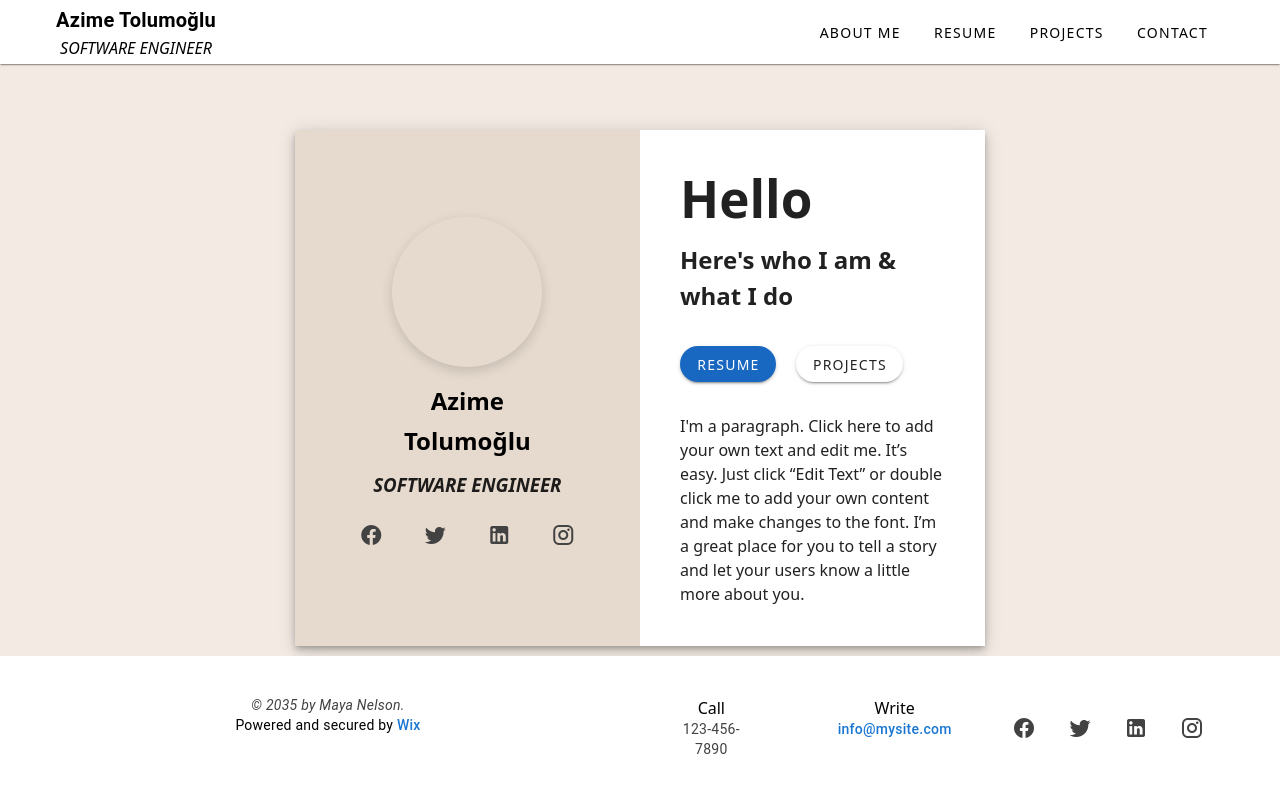
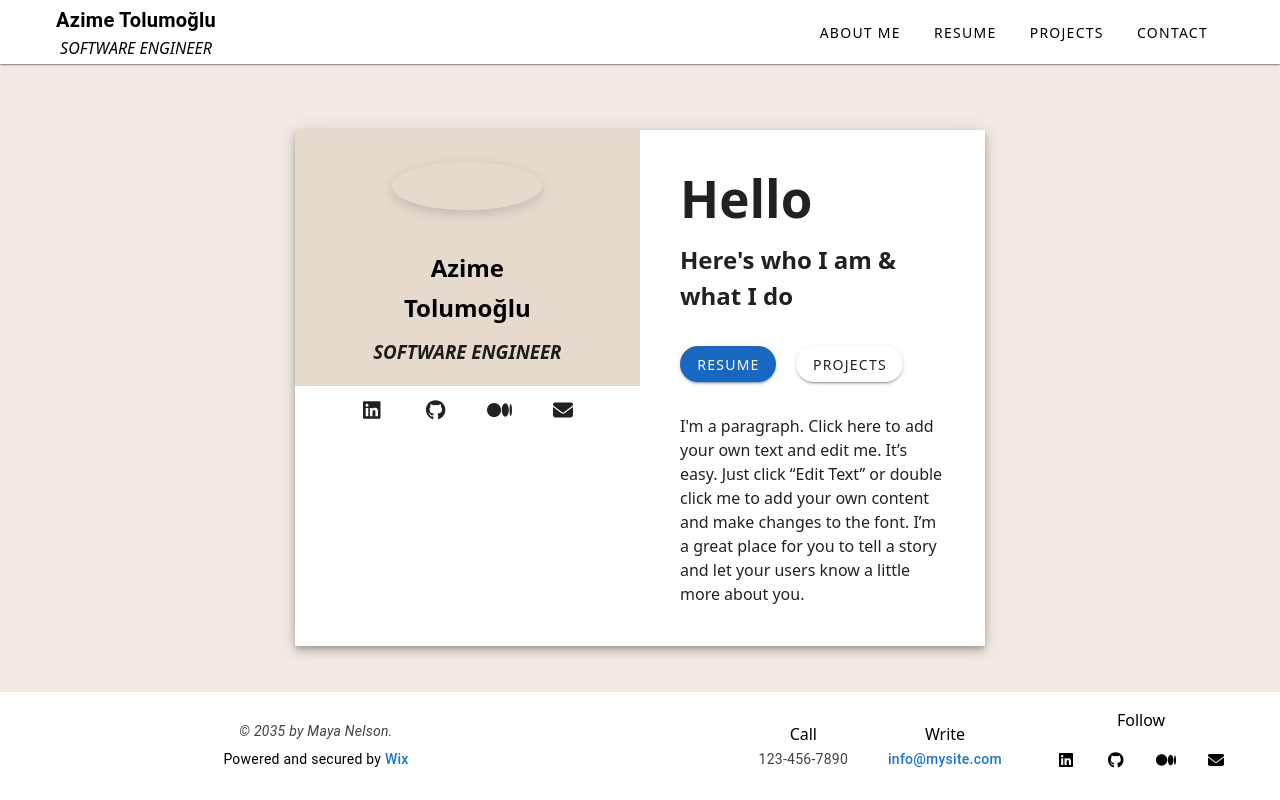
Before and after one commit to TOLUMOGLU/VUeMyWeb, a Vue app: page / in a window 1280 px wide. Shown: the top 800 px of the page. Built offline with nearby package versions, Linux system fonts and the light colour scheme.

Commit message:
iconlar güncellendi.

```diff
--- a/package.json
+++ b/package.json
@@ -9,6 +9,10 @@
     "preview": "vite preview"
   },
   "dependencies": {
+    "@fortawesome/fontawesome-svg-core": "^6.7.2",
+    "@fortawesome/free-brands-svg-icons": "^6.7.2",
+    "@fortawesome/free-solid-svg-icons": "^6.7.2",
+    "@fortawesome/vue-fontawesome": "^3.0.8",
     "@mdi/font": "^7.4.47",
     "@vuelidate/core": "^2.0.3",
     "@vuelidate/validators": "^2.0.4",
--- a/src/components/AboutMe.vue
+++ b/src/components/AboutMe.vue
@@ -7,42 +7,54 @@
             <v-col
               cols="12"
               md="6"
-              class="d-flex flex-column align-center justify-center pa-8"
-              style="background-color: #e6dace;">
+              class="d-flex flex-column align-center justify-center pa-8 ma-0"
+              style="background-color: #e6dace; height: 100%; position: relative;"
+            >
               <v-img
-              src="https://avatars.mds.yandex.net/i?id=2a00000179f5ece0391cd85e6c09c8dfb4fb-4914134-images-thumbs&n=13"
-              alt="Azime Tolumoğlu"
-              class="mb-4"
-              cover
-              style="border-radius: 50%; box-shadow: 0 4px 12px rgba(0,0,0,0.15); max-width: 150px; max-height: 150px; width: 100%; height: auto;"
-            ></v-img>
+                src="https://avatars.mds.yandex.net/i?id=2a00000179f5ece0391cd85e6c09c8dfb4fb-4914134-images-thumbs&n=13"
+                alt="Azime Tolumoğlu"
+                class="mb-4 pa-2 pa-md-6"
+                cover
+                style="border-radius: 50%; box-shadow: 0 4px 12px rgba(0,0,0,0.15); max-width: 150px; max-height: 150px; width: 100%; height: auto;"
+              ></v-img>
 
-              <div class="text-center">
+              <div class="text-center pa-2 pa-md-6">
                 <h2 class="mb-1 font-weight-bold text-black">Azime</h2>
                 <h2 class="mb-3 font-weight-bold text-black">Tolumoğlu</h2>
                 <h3 class="mb-3 font-italic">SOFTWARE ENGINEER</h3>
               </div>
-              <div class="d-flex justify-center" style="gap: 16px;">
-                <v-btn icon variant="text" href="https://facebook.com" target="_blank" rel="noopener">
-                  <v-icon color="grey-darken-3">mdi-facebook</v-icon>
+              <div
+                class="d-flex justify-center align-center"
+                style="
+                  gap: 16px;
+                  background-color: white;
+                  width: 100%;
+                  margin-top: auto;
+                  padding: 0;
+                  position: absolute;
+                  bottom: 0;
+                  left: 0;" >
+                <v-btn icon variant="text" href="https://www.linkedin.com/in/azime-tolumo%C4%9Flu/" target="_blank" rel="noopener">
+                  <font-awesome-icon :icon="['fab', 'linkedin']" size="lg" />
                 </v-btn>
-                <v-btn icon variant="text" href="https://twitter.com" target="_blank" rel="noopener">
-                  <v-icon color="grey-darken-3">mdi-twitter</v-icon>
+                <v-btn icon variant="text" href="https://github.com/TOLUMOGLU" target="_blank" rel="noopener">
+                  <font-awesome-icon :icon="['fab', 'github']" size="lg" />
                 </v-btn>
-                <v-btn icon variant="text" href="https://linkedin.com" target="_blank" rel="noopener">
-                  <v-icon color="grey-darken-3">mdi-linkedin</v-icon>
+                <v-btn icon variant="text" href="https://medium.com/@tolumogluazime2" target="_blank" rel="noopener">
+                  <font-awesome-icon :icon="['fab', 'medium']" size="lg" />
                 </v-btn>
-                <v-btn icon variant="text" href="https://instagram.com" target="_blank" rel="noopener">
-                  <v-icon color="grey-darken-3">mdi-instagram</v-icon>
+                <v-btn icon variant="text" href="mailto:info@mysite.com" target="_blank" rel="noopener">
+                  <font-awesome-icon :icon="['fas', 'envelope']" size="lg" />
                 </v-btn>
               </div>
             </v-col>
+
             <v-col cols="12" md="6" class="pa-8 text-left">
               <h1 class="pa-2"><strong>Hello</strong></h1>
               <h2 class="mb-4 pa-2">Here's who I am & what I do</h2>
               <div class="d-flex justify-start mb-4 pa-2" style="gap: 20px;">
-                <v-btn color="primary" href = "#resume" rounded>Resume</v-btn>
-                <v-btn href = "#projects" rounded>Projects</v-btn>
+                <v-btn color="primary" href="#resume" rounded>Resume</v-btn>
+                <v-btn href="#projects" rounded>Projects</v-btn>
               </div>
               <p class="pa-2">
                 I'm a paragraph. Click here to add your own text and edit me. It’s easy. Just click “Edit Text” or double click me to add your own content and make changes to the font.
--- a/src/components/Footer.vue
+++ b/src/components/Footer.vue
@@ -1,10 +1,9 @@
 <template>
-  <v-footer color="white" app class="pa-6">
+  <v-footer color="white" app class="pa-0">
     <v-container fluid>
-      <v-row justify="space-between" class="w-100">
-
-        <v-col cols="12" md="6" class="d-flex flex-column">
-          <div class="text-body-2 font-italic text-grey-darken-3">© 2035 by Maya Nelson.</div>
+      <v-row class="w-100" align="center">
+        <v-col cols="12" md="6" class="d-flex flex-column justify-center">
+          <div class="text-body-2 font-italic text-grey-darken-3 mb-2">© 2035 by Maya Nelson.</div>
           <div class="text-body-2">
             Powered and secured by
             <a href="https://www.wix.com" target="_blank" rel="noopener" class="text-blue-darken-2">
@@ -12,33 +11,40 @@
             </a>
           </div>
         </v-col>
+        <v-col cols="12" md="6" class="d-flex justify-end align-center" style="gap: 40px;">
 
-        <v-col cols="6" md="1" class="text-center">
-          <div class="text-subtitle2 font-weight-medium">Call</div>
-          <div class="text-body-2 text-grey-darken-3">123-456-7890</div>
+          <div class="text-center">
+            <div class="text-subtitle2 font-weight-medium mb-1">Call</div>
+            <div class="text-body-2 text-grey-darken-3">123-456-7890</div>
+          </div>
+
+          <div class="text-center">
+            <div class="text-subtitle2 font-weight-medium mb-1">Write</div>
+            <div class="text-body-2">
+              <a href="mailto:info@mysite.com" class="text-blue-darken-2">info@mysite.com</a>
+            </div>
+          </div>
+
+          <div class="text-center">
+            <div class="text-subtitle2 font-weight-medium mb-1">Follow</div>
+            <div class="d-flex justify-center" style="gap: 2px;">
+              <v-btn icon variant="text" href="https://www.linkedin.com/in/azime-tolumo%C4%9Flu/" target="_blank" rel="noopener">
+                <font-awesome-icon :icon="['fab', 'linkedin']" />
+              </v-btn>
+              <v-btn icon variant="text" href="https://github.com/TOLUMOGLU" target="_blank" rel="noopener">
+                <font-awesome-icon :icon="['fab', 'github']" />
+              </v-btn>
+              <v-btn icon variant="text" href="https://medium.com/@tolumogluazime2" target="_blank" rel="noopener">
+                <font-awesome-icon :icon="['fab', 'medium']" />
+              </v-btn>
+              <v-btn icon variant="text" href="mailto:info@mysite.com" target="_blank" rel="noopener">
+                <font-awesome-icon :icon="['fas', 'envelope']" />
+              </v-btn>
+            </div>
+          </div>
+
         </v-col>
 
-        <v-col cols="6" md="2" class="text-center">
-          <div class="text-subtitle2 font-weight-medium">Write</div>
-          <div class="text-body-2">
-            <a href="mailto:info@mysite.com" class="text-blue-darken-2">info@mysite.com</a>
-          </div>
-        </v-col>
-
-        <v-col cols="12" md="2" class="d-flex justify-end align-center" style="gap: 8px;">
-          <v-btn icon variant="text" href="https://facebook.com" target="_blank" rel="noopener">
-            <v-icon color="grey-darken-3">mdi-facebook</v-icon>
-          </v-btn>
-          <v-btn icon variant="text" href="https://twitter.com" target="_blank" rel="noopener">
-            <v-icon color="grey-darken-3">mdi-twitter</v-icon>
-          </v-btn>
-          <v-btn icon variant="text" href="https://linkedin.com" target="_blank" rel="noopener">
-            <v-icon color="grey-darken-3">mdi-linkedin</v-icon>
-          </v-btn>
-          <v-btn icon variant="text" href="https://instagram.com" target="_blank" rel="noopener">
-            <v-icon color="grey-darken-3">mdi-instagram</v-icon>
-          </v-btn>
-        </v-col>
       </v-row>
     </v-container>
   </v-footer>
--- a/src/main.js
+++ b/src/main.js
@@ -1,8 +1,20 @@
 import { createApp } from 'vue'
 import App from './App.vue'
-import vuetify from './plugins/vuetify' // Az önce oluşturduğumuz dosya
+import vuetify from './plugins/vuetify'
 
-import './style.css' // Varsa stillerin
+import './style.css'
 import '@mdi/font/css/materialdesignicons.css'
 
-createApp(App).use(vuetify).mount('#app')
+import { library } from '@fortawesome/fontawesome-svg-core'
+import { FontAwesomeIcon } from '@fortawesome/vue-fontawesome'
+import { faLinkedin, faGithub, faMedium } from '@fortawesome/free-brands-svg-icons'
+import { faEnvelope } from '@fortawesome/free-solid-svg-icons'
+
+library.add(faLinkedin, faGithub, faMedium, faEnvelope)
+
+const app = createApp(App)
+
+app.component('font-awesome-icon', FontAwesomeIcon)
+
+app.use(vuetify)
+app.mount('#app')
```
Also changed, not shown: 1 other file (tests, documents, lock files or other folders).
